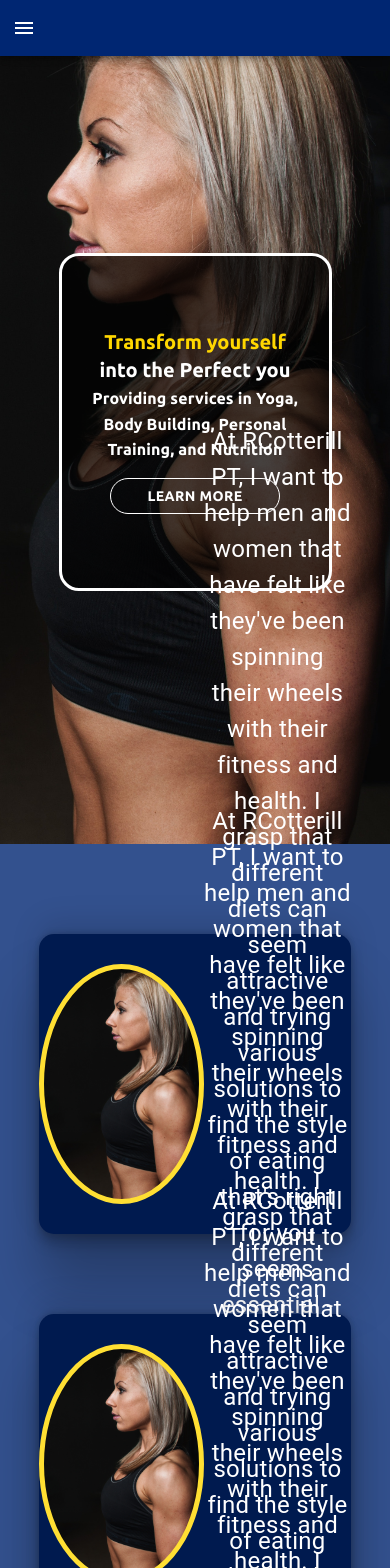
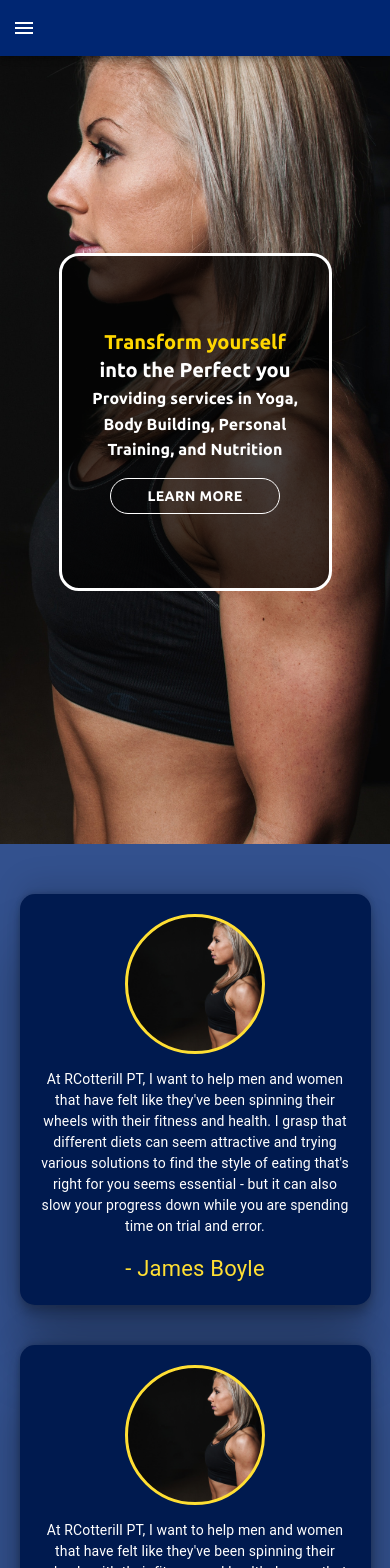
Before and after one commit to jamesdev4you/newpersonaltraining, a React (Create React App) app: page /testimonials in a window 390 px wide. Shown: the top 1568 px of the page. Built offline with nearby package versions, Linux system fonts and the light colour scheme.

Commit message:
responsive testimonial

```diff
--- a/src/primary_component/Testimonials.js
+++ b/src/primary_component/Testimonials.js
@@ -62,7 +62,7 @@ const Testimonials = (props) => {
       <Box
         sx={{
           width: "100%",
-          height: "2000px",
+          height: "100%",
           backgroundColor: "primary.light",
           padding: "50px 0px",
         }}
@@ -70,11 +70,12 @@ const Testimonials = (props) => {
         <Box
           sx={{
             width: "100%",
-            height: "100%",
+            height: "auto",
             display: "flex",
             flexDirection: "column",
             justifyContent: "space-around",
             alignItems: "center",
+            gap: "40px",
           }}
           ref={ref}
         >
@@ -87,11 +88,32 @@ const Testimonials = (props) => {
               >
                 <Box
                   sx={{
-                    height: "300px",
-                    width: "80%",
+                    height: "auto",
+                    width: {
+                      xl: "80%",
+                      lg: "80%",
+                      md: "80%",
+                      sm: "90%",
+                      xs: "90%",
+                    },
+                    padding: "20px",
                     borderRadius: "15px",
                     backgroundColor: "primary.dark",
                     display: "flex",
+                    flexDirection: {
+                      xl: "row",
+                      lg: "row",
+                      md: "row",
+                      sm: "column",
+                      xs: "column",
+                    },
+                    gap: {
+                      xl: "0px",
+                      lg: "0px",
+                      md: "0px",
+                      sm: "15px",
+                      xs: "15px",
+                    },
                     justifyContent: "space-around",
                     alignItems: "center",
                     margin: "auto",
@@ -101,21 +123,49 @@ const Testimonials = (props) => {
                 >
                   <Box
                     sx={{
-                      height: "240px",
-                      width: "240px",
+                      height: {
+                        xl: "240px",
+                        lg: "200px",
+                        md: "180px",
+                        sm: "140px",
+                        xs: "140px",
+                      },
+                      width: {
+                        xl: "240px",
+                        lg: "200px",
+                        md: "180px",
+                        sm: "140px",
+                        xs: "140px",
+                      },
                       borderRadius: "50%",
                       backgroundImage: `url(${image})`,
                       backgroundRepeat: "no-repeat",
                       backgroundSize: "cover",
                       backgroundPosition: "right",
-                      border: "5px solid",
+                      border: "3px solid",
                       borderColor: "error.light",
                     }}
                   ></Box>
-                  <Box sx={{ width: "70%" }}>
+                  <Box
+                    sx={{
+                      width: {
+                        xl: "60%",
+                        lg: "60%",
+                        md: "60%",
+                        sm: "100%",
+                        xs: "100%",
+                      },
+                    }}
+                  >
                     <Typography
                       sx={{
-                        fontSize: "24px",
+                        fontSize: {
+                          xl: "24px",
+                          lg: "20px",
+                          md: "18px",
+                          sm: "16px",
+                          xs: "14px",
+                        },
                         textAlign: "center",
 
                         color: "white",
@@ -125,8 +175,20 @@ const Testimonials = (props) => {
                     </Typography>
                     <Typography
                       sx={{
-                        fontSize: "28px",
-                        textAlign: "right",
+                        fontSize: {
+                          xl: "26px",
+                          lg: "22px",
+                          md: "20px",
+                          sm: "18px",
+                          xs: "22px",
+                        },
+                        textAlign: {
+                          xl: "right",
+                          lg: "right",
+                          md: "right",
+                          sm: "center",
+                          xs: "center",
+                        },
                         paddingTop: "15px",
                         color: "error.light",
                       }}
```
